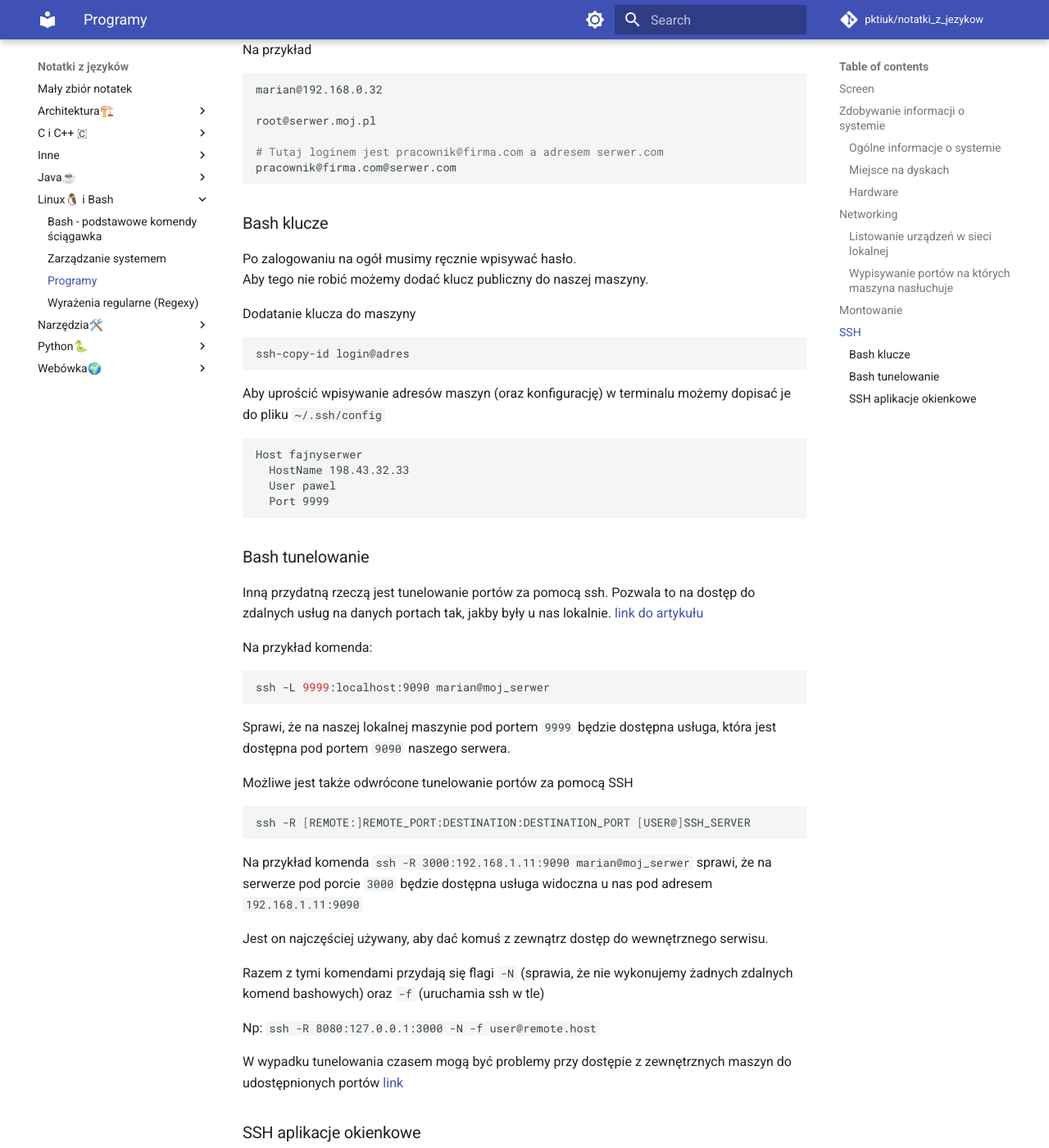
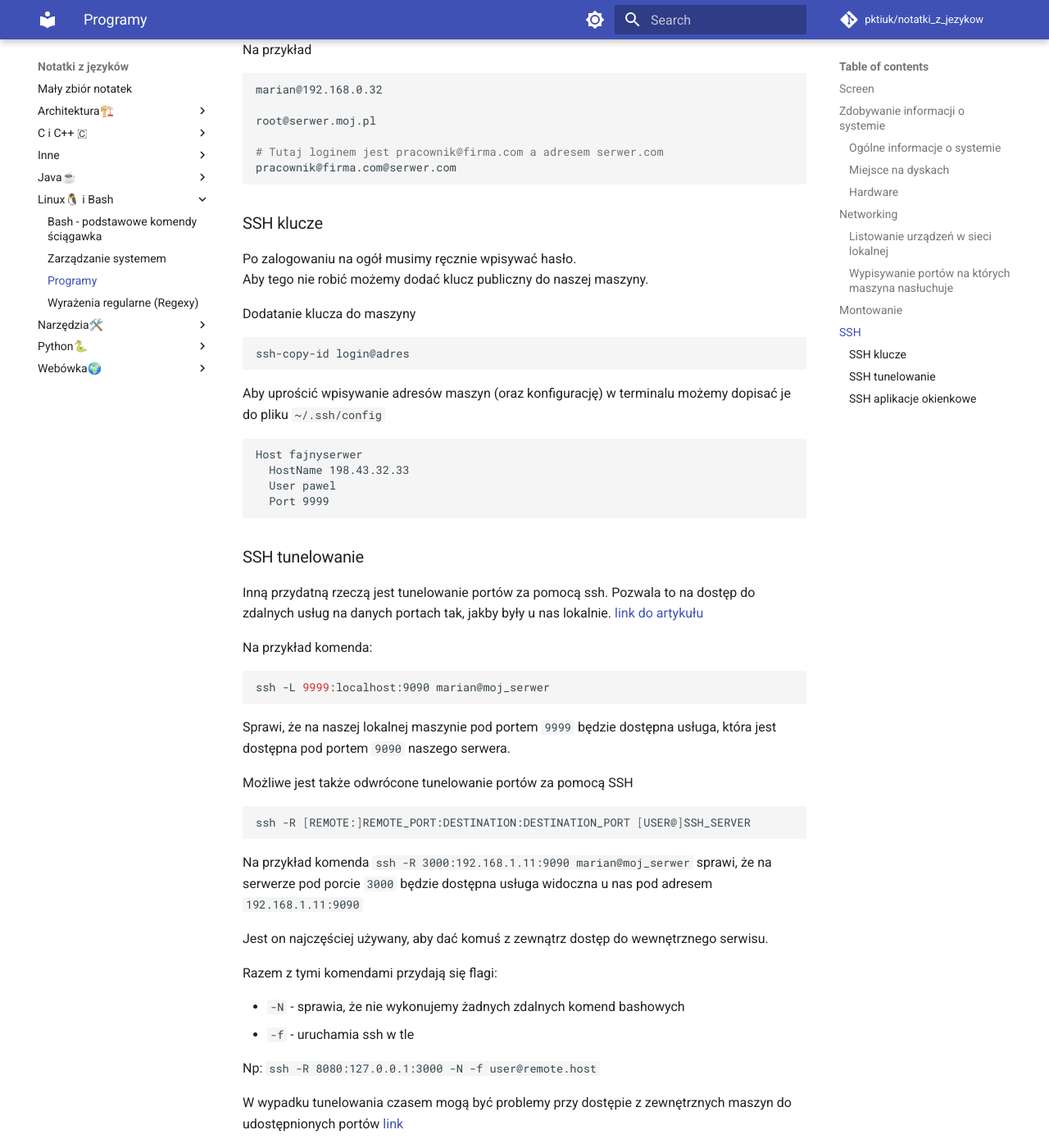
Before and after one commit to pktiuk/notatki_z_jezykow, an MkDocs documentation site: the page built from docs/Linux🐧 i Bash/programy.md, in a window 1280 px wide and 1400 px high, scrolled down 3948 px. Shown: the whole window at 82% size. Built offline with MkDocs 1.6.1 and Material for MkDocs 9.7.7, drawn with Linux system fonts in a browser that asks for light colours; comment, search, counter and statistics services are not loaded.

Commit message:
Poprawki w SSH

````diff
--- a/docs/Linux🐧 i Bash/programy.md
+++ b/docs/Linux🐧 i Bash/programy.md
@@ -198,7 +198,7 @@ root@serwer.moj.pl
 pracownik@firma.com@serwer.com
 ```
 
-### Bash klucze
+### SSH klucze
 
 Po zalogowaniu na ogół musimy ręcznie wpisywać hasło.
 Aby tego nie robić możemy dodać klucz publiczny do naszej maszyny.
@@ -218,7 +218,7 @@ Host fajnyserwer
   Port 9999
 ```
 
-### Bash tunelowanie
+### SSH tunelowanie
 
 Inną przydatną rzeczą jest tunelowanie portów za pomocą ssh. Pozwala to na dostęp do zdalnych usług na danych portach tak, jakby były u nas lokalnie. [link do artykułu](https://goteleport.com/blog/ssh-tunneling-explained/)
 
@@ -240,7 +240,10 @@ Na przykład komenda `ssh -R 3000:192.168.1.11:9090 marian@moj_serwer` sprawi,
 
 Jest on najczęściej używany, aby dać komuś z zewnątrz dostęp do wewnętrznego serwisu.
 
-Razem z tymi komendami przydają się flagi `-N` (sprawia, że nie wykonujemy żadnych zdalnych komend bashowych) oraz `-f` (uruchamia ssh w tle)
+Razem z tymi komendami przydają się flagi:
+
+- `-N` - sprawia, że nie wykonujemy żadnych zdalnych komend bashowych
+- `-f` - uruchamia ssh w tle
 
 Np: `ssh -R 8080:127.0.0.1:3000 -N -f user@remote.host`
 
````
